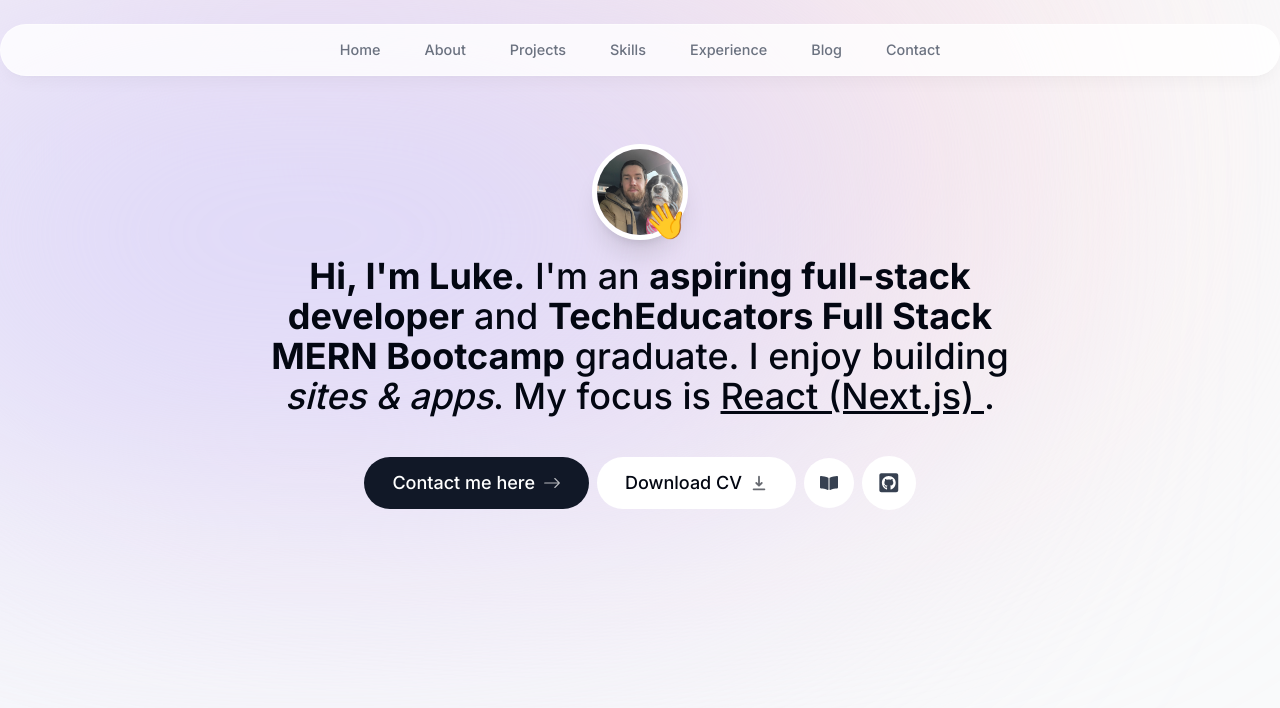
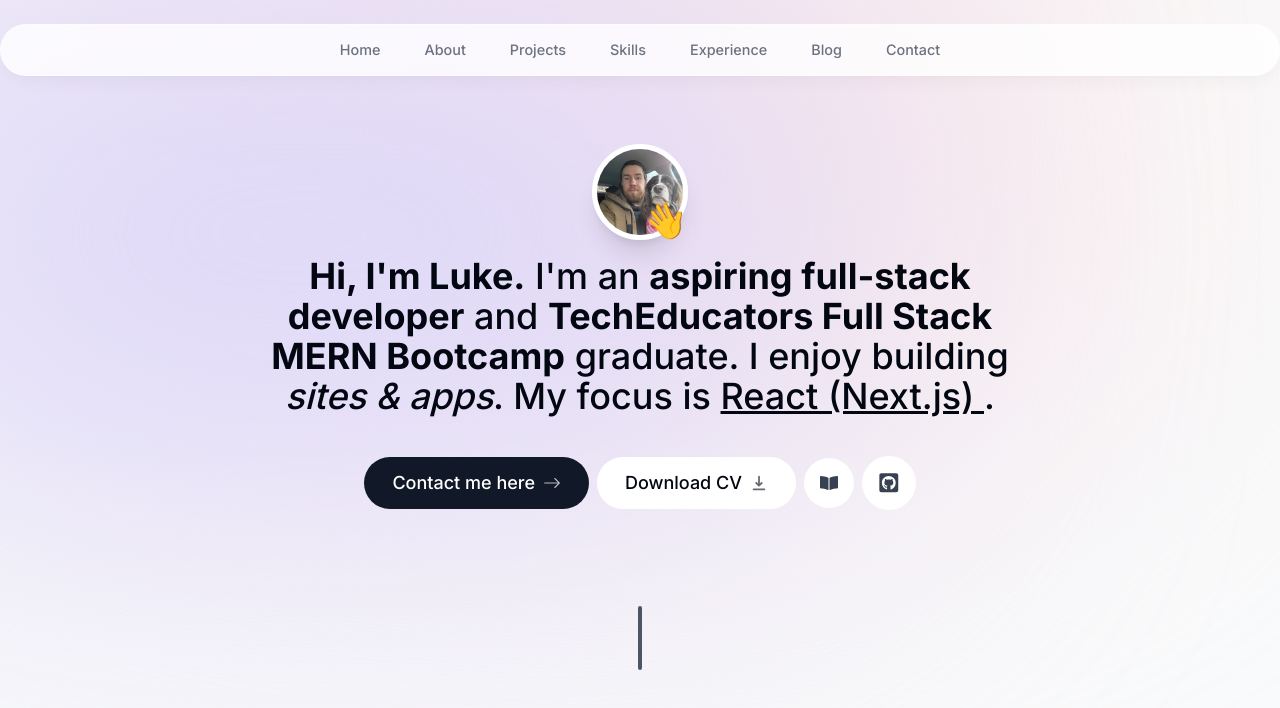
Before and after one commit to BigLu5/lukesblog, a Next.js app: page / in a window 1280 px wide. Shown: the top 708 px of the page. Built offline with nearby package versions, Linux system fonts and the light colour scheme.

Commit message:
fix color of icons on Intro.tsx

```diff
--- a/src/app/page.tsx
+++ b/src/app/page.tsx
@@ -1,10 +1,12 @@
 import Image from "next/image";
 import Intro from "@/components/Intro";
+import SectionDivider from "@/components/Section-Divider";
 
 export default function Home() {
   return (
     <main className="flex flex-col items-center px-4">
       <Intro />
+      <SectionDivider />
     </main>
   );
 }
--- a/src/components/Intro.tsx
+++ b/src/components/Intro.tsx
@@ -76,7 +76,7 @@
         </Link>
 
         <a
-          className="group bg-white px-7 py-3 flex items-center gap-2 rounded-full outline-none focus:scale-110 hover:scale-110 active:scale-105 transition cursor-pointer borderBlack dark:bg-white/10"
+          className="group bg-white px-7 py-3 flex items-center gap-2 rounded-full outline-none focus:scale-110 hover:scale-110 active:scale-105 transition cursor-pointer"
           href="/CV.pdf"
           download
         >
@@ -85,7 +85,7 @@
         </a>
 
         <a
-          className="bg-white p-4 text-gray-700 hover:text-gray-950 flex items-center gap-2 rounded-full focus:scale-[1.15] hover:scale-[1.15] active:scale-105 transition cursor-pointer borderBlack dark:bg-white/10 dark:text-white/60"
+          className="bg-white p-4 text-gray-700 hover:text-gray-950 flex items-center gap-2 rounded-full focus:scale-[1.15] hover:scale-[1.15] active:scale-105 transition cursor-pointer"
           href="/blog"
           target="_blank"
         >
@@ -93,7 +93,7 @@
         </a>
 
         <a
-          className="bg-white p-4 text-gray-700 flex items-center gap-2 text-[1.35rem] rounded-full focus:scale-[1.15] hover:scale-[1.15] hover:text-gray-950 active:scale-105 transition cursor-pointer borderBlack dark:bg-white/10 dark:text-white/60"
+          className="bg-white p-4 text-gray-700 flex items-center gap-2 text-[1.35rem] rounded-full focus:scale-[1.15] hover:scale-[1.15] hover:text-gray-950 active:scale-105 transition cursor-pointer"
           href="https://github.com"
           target="_blank"
         >
--- /dev/null
+++ b/src/components/Section-Divider.tsx
@@ -0,0 +1,15 @@
+"use client";
+
+import React from "react";
+import { motion } from "framer-motion";
+
+export default function SectionDivider() {
+  return (
+    <motion.div
+      className="bg-gray-600 my-24 h-16 w-1 rounded-full hidden sm:block dark:bg-opacity-20"
+      initial={{ opacity: 0, y: 100 }}
+      animate={{ opacity: 1, y: 0 }}
+      transition={{ delay: 0.125 }}
+    ></motion.div>
+  );
+}
```
